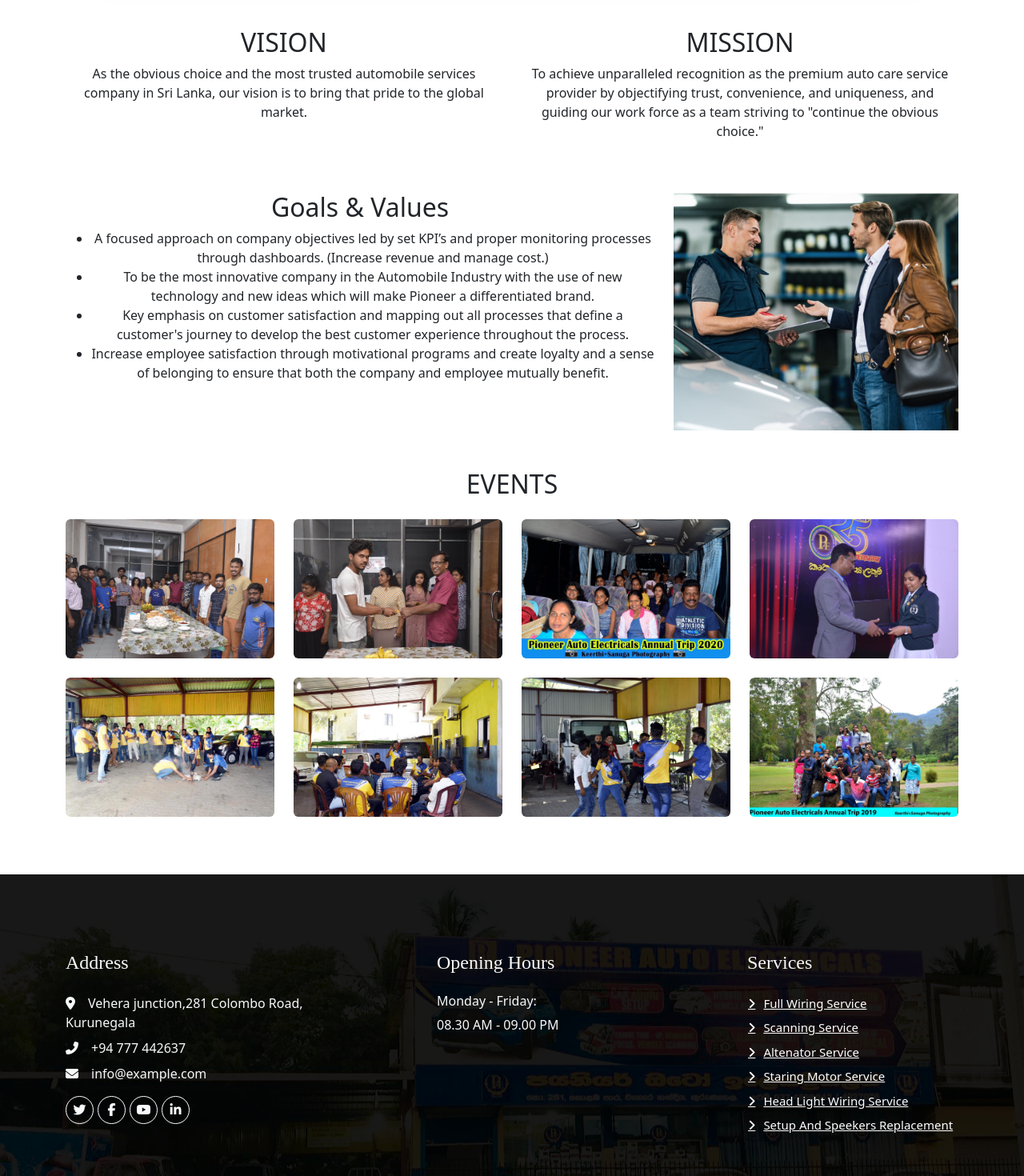
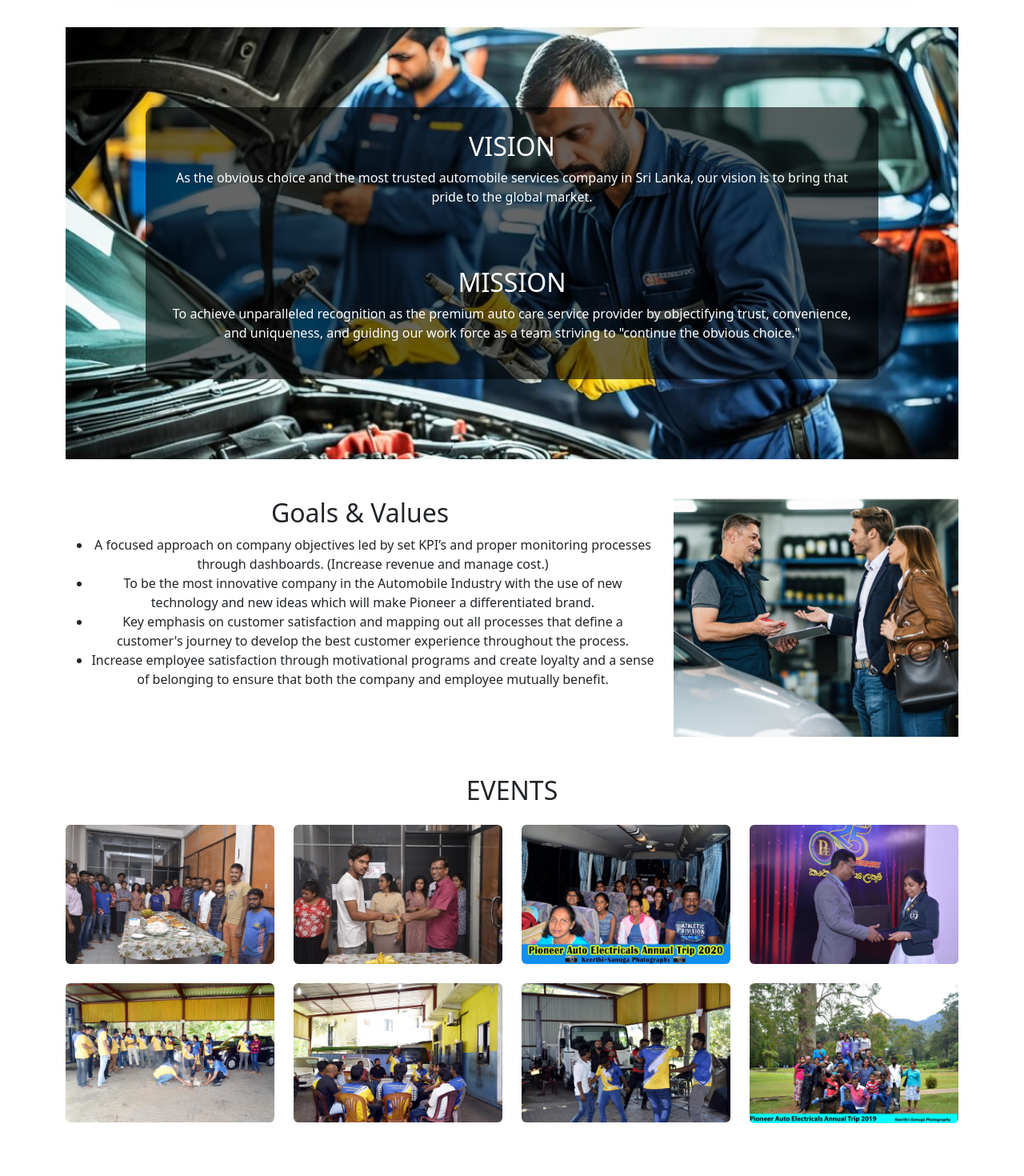
Before and after one commit to PasinduLakshanDSE/Car-Service-Booking-System, a React (Create React App) app in the folder client/: page /about in a window 1280 px wide. Shown: the part 720-2190 px from the top of the page at 80% size. Built offline with nearby package versions, Linux system fonts and the light colour scheme.

Commit message:
update font

```diff
--- a/client/public/index.html
+++ b/client/public/index.html
@@ -31,10 +31,7 @@
   <title>Pioneer Auto Electric</title>
 
   <!--front style-->
-  <link rel="preconnect" href="https://fonts.googleapis.com">
-  <link rel="preconnect" href="https://fonts.gstatic.com" crossorigin>
-  <link href="https://fonts.googleapis.com/css2?family=Barlow:wght@600;700&family=Ubuntu:wght@400;500&display=swap"
-    rel="stylesheet">
+
 
   <script src="https://code.jquery.com/jquery-3.6.0.min.js"></script>
 
--- a/client/src/Compornents/NavBar.jsx
+++ b/client/src/Compornents/NavBar.jsx
@@ -1,64 +1,58 @@
-import React, { useEffect, useRef,useState } from 'react';  // Import useRef for GSAP
+import React, { useEffect, useRef, useState } from 'react';  // Import useRef for GSAP
 import { Link } from "react-router-dom";
 import "./css/Nav.css"; // Adjust the path based on your project structure
 import WOW from 'wowjs';
 import 'animate.css';
-import AOS from 'aos';//Best for scroll-triggered animations.
+import AOS from 'aos'; // Best for scroll-triggered animations.
 import 'aos/dist/aos.css';
-import { gsap } from 'gsap';//Great for complex, fully customizable JavaScript animations.
+import { gsap } from 'gsap'; // Great for complex, fully customizable JavaScript animations.
 import 'bootstrap/dist/css/bootstrap.min.css';  // Ensure Bootstrap CSS is loaded
 import 'bootstrap/dist/js/bootstrap.bundle.min'; // Ensure Bootstrap JS is loaded
-//import "./anime2.css"
-
-
 
 const NavBar = () => {
-
   const [dropdownOpen, setDropdownOpen] = useState(false);
 
   const toggleDropdown = () => {
     setDropdownOpen(!dropdownOpen);
   };
+
   // Reference for GSAP animation
   const navbarRef = useRef(null);
-  window.addEventListener('scroll', function () {
-    const navbar = document.querySelector('.navbar');
-
-    if (window.scrollY > 50) { // Change 50 to the scroll distance you prefer
-      navbar.classList.add('scrolled');
-    } else {
-      navbar.classList.remove('scrolled');
-    }
-  });
 
   useEffect(() => {
-    // Initialize WOW.js animations
-    new WOW.WOW().init();
+    // Add scroll event listener
+    const handleScroll = () => {
+      const navbar = navbarRef.current;
 
-    const animateNav = () => {
       if (window.scrollY > 50) {
-        gsap.to(navbarRef.current, {
+        navbar.classList.add('scrolled');
+        gsap.to(navbar, {
           duration: 1,
-          y: 0, // Moves the navbar to its original position
+          y: 0,
           opacity: 1,
           ease: "power3.out",
         });
       } else {
-        gsap.to(navbarRef.current, {
+        navbar.classList.remove('scrolled');
+        gsap.to(navbar, {
           duration: 1,
-          y: -100, // Moves the navbar up out of view
+          y: -100,
           opacity: 0,
           ease: "power3.out",
         });
       }
     };
 
-    window.addEventListener('scroll', animateNav);
+    window.addEventListener('scroll', handleScroll);
 
-    // Clean up event listener
-    return () => window.removeEventListener('scroll', animateNav);
+    // Initialize WOW.js animations
+    new WOW.WOW().init();
+
+    return () => {
+      // Clean up event listener on unmount
+      window.removeEventListener('scroll', handleScroll);
+    };
   }, []);
-  // The empty dependency array ensures this only runs once when the component mounts
 
   return (
     <div>
@@ -68,7 +62,7 @@ const NavBar = () => {
           <div className="col-lg-7 px-5 text-start">
             <div className="h-100 d-inline-flex align-items-center py-3 me-4">
               <small className="fa fa-map-marker-alt custom-color me-2"></small>
-              <small>Vehera junction,281 Colombo Road, Kurunegala</small>
+              <small>Vehera junction, 281 Colombo Road, Kurunegala</small>
             </div>
             <div className="h-100 d-inline-flex align-items-center py-3">
               <small className="far fa-clock custom-color me-2"></small>
@@ -100,34 +94,36 @@ const NavBar = () => {
       {/* Top Bar End */}
 
       {/* Navbar Start */}
-      <nav ref={navbarRef} className="navbar  navbar-expand-lg navbar-light shadow  p-0 custom-nav-bg">
+      <nav ref={navbarRef} className="navbar navbar-expand-lg navbar-light shadow p-0 custom-nav-bg">
         <Link to="/" className="navbar-brand d-flex align-items-center px-4 px-lg-5">
           <img src="/logo.jpg" alt="CarServ Logo" style={{ width: '70px', marginRight: '30px' }} />
-          <h4 className='Name mb-2 mt-3 '>PIONEER AUTO ELECTRICALS</h4>
+          <h4 className='Name mb-2 mt-3 ' style={{ fontSize: '1.5rem', fontFamily: 'Arial, sans-serif' }}>PIONEER AUTO ELECTRICALS</h4>
         </Link>
         <button type="button" className="navbar-toggler me-4" data-bs-toggle="collapse" data-bs-target="#navbarCollapse">
           <span className="navbar-toggler-icon"></span>
         </button>
         <div className="collapse navbar-collapse" id="navbarCollapse">
           <div className="navbar-nav ms-auto p-4 p-lg-0">
-            <Link to="/" className="nav-item nav-link normal-style">Home</Link>
-            <Link to="/about" className="nav-item nav-link normal-style">About</Link>
+            <Link to="/" className="nav-item nav-link" style={navStyle}>Home</Link>
+            <Link to="/about" className="nav-item nav-link" style={navStyle}>About</Link>
 
             <div className="nav-item dropdown" onClick={toggleDropdown}>
-      <span className="nav-link dropdown-toggle normal-style" role="button">Services</span>
-      <div className={`dropdown-menu fade-up m-0 ${dropdownOpen ? 'show' : ''}`}>
-        <Link to="/FullWiring" className="dropdown-item normal-style hover">Full Wiring Service</Link>
-        <Link to="/Scanning" className="dropdown-item normal-style hover">Scanning Service</Link>
-        <Link to="/Altenator" className="dropdown-item normal-style hover">Altenator Service</Link>
-        <Link to="/Starting" className="dropdown-item normal-style hover">Starting Motor Service</Link>
-        <Link to="/Light " className="dropdown-item normal-style hover">Head Light wiring Service</Link>
-        <Link to="/Setup" className="dropdown-item normal-style hover">Setup and Speekers Replacement</Link>
-      </div>
-    </div>
-            <Link to="/Products" className="nav-item nav-link normal-style">Products</Link>
-            <Link to="/contact" className="nav-item nav-link normal-style">Contact</Link>
+              <span className="nav-link dropdown-toggle" role="button" style={navStyle}>Services</span>
+              <div className={`dropdown-menu fade-up m-0 ${dropdownOpen ? 'show' : ''}`}>
+                <Link to="/FullWiring" className="dropdown-item hover" style={navStyle}>Full Wiring Service</Link>
+                <Link to="/Scanning" className="dropdown-item hover" style={navStyle}>Scanning Service</Link>
+                <Link to="/Altenator" className="dropdown-item hover" style={navStyle}>Altenator Service</Link>
+                <Link to="/Starting" className="dropdown-item hover" style={navStyle}>Starting Motor Service</Link>
+                <Link to="/Light" className="dropdown-item hover" style={navStyle}>Head Light Wiring Service</Link>
+                <Link to="/Setup" className="dropdown-item hover" style={navStyle}>Setup and Speakers Replacement</Link>
+              </div>
+            </div>
+            <Link to="/Products" className="nav-item nav-link" style={navStyle}>Products</Link>
+            <Link to="/contact" className="nav-item nav-link" style={navStyle}>Contact</Link>
           </div>
-          <a href="#" className="btn btn-custom py-4 px-lg-5 d-none d-lg-block normal-style">Book<i className="fa fa-arrow-right ms-3"></i></a>
+          <a href="#" className="btn btn-custom py-4 px-lg-5 d-none d-lg-block" style={navStyle}>
+            Book <i className="fa fa-arrow-right ms-3"></i>
+          </a>
         </div>
       </nav>
       {/* Navbar End */}
@@ -135,4 +131,12 @@ const NavBar = () => {
   );
 };
 
+// Reusable style object
+const navStyle = {
+  fontSize: '1.0rem',
+  fontWeight: 'bold',
+  fontFamily: 'Arial, sans-serif',
+  fontStretch: 'expanded'
+};
+
 export default NavBar;
--- a/client/src/Compornents/Pages/About/About.css
+++ b/client/src/Compornents/Pages/About/About.css
@@ -36,3 +36,29 @@
 .ownertext{
   color: white;
 }
+
+.vision-mission-section {
+  /*display: flex;*/
+  justify-content: space-between;
+  align-items: flex-start;
+  /*background: url('vision.jpg') no-repeat center center;*/
+  background-size: cover;
+  padding: 100px;
+  color: white;
+}
+
+.vision {
+  width: auto;
+  height: auto;
+  background-color: rgba(0, 0, 0, 0.6); /* semi-transparent background */
+  padding: 30px;
+  border-radius: 10px;
+}
+
+.mission {
+  width: auto;
+  height: auto;
+  background-color: rgba(0, 0, 0, 0.6); /* semi-transparent background */
+  padding: 30px;
+  border-radius: 10px;
+}
--- a/client/src/Compornents/Pages/About/About.jsx
+++ b/client/src/Compornents/Pages/About/About.jsx
@@ -88,15 +88,15 @@ const About = () => {
   </div>
 </div>
 
-      <div className="row vision-mission-section mb-5">
-        <div className="col-md-6">
+      <div className="row vision-mission-section mb-5 mx-0 " style={{ backgroundImage: `url('./vision.jpg') `}}>
+        <div className="col-md-6 vision ">
           <h2>VISION</h2>
           <p>
             As the obvious choice and the most trusted automobile services company in Sri Lanka, our vision is to bring that pride
             to the global market.
           </p>
         </div>
-        <div className="col-md-6">
+        <div className="col-md-6 mission ">
           <h2>MISSION</h2>
           <p>
             To achieve unparalleled recognition as the premium auto care service provider by objectifying trust, convenience, and uniqueness, and guiding our work force as a team striving to "continue the obvious choice."
--- a/client/src/Compornents/Pages/Home/Home.css
+++ b/client/src/Compornents/Pages/Home/Home.css
@@ -260,7 +260,7 @@
 
 /*** Button ***/
 .btn {
-  font-weight: 500;
+  font-weight: 1000;
   text-transform: uppercase;
   transition: .5s;
 }
--- a/client/src/Compornents/css/Nav.css
+++ b/client/src/Compornents/css/Nav.css
@@ -89,6 +89,10 @@
 }
 
 
+.navbar-brand h4 {
+ padding-bottom: 10px;
+}
+
 
 
 
```
